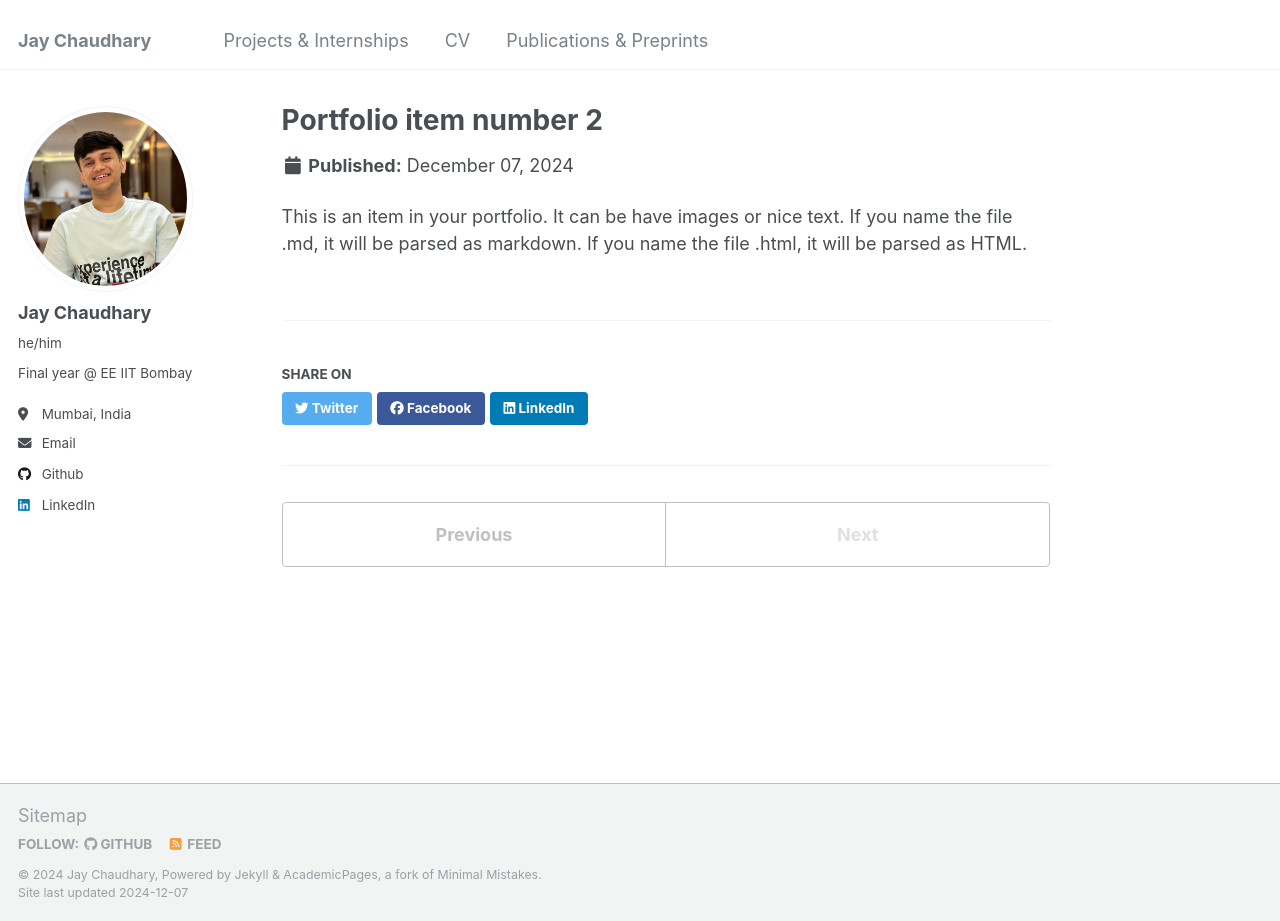
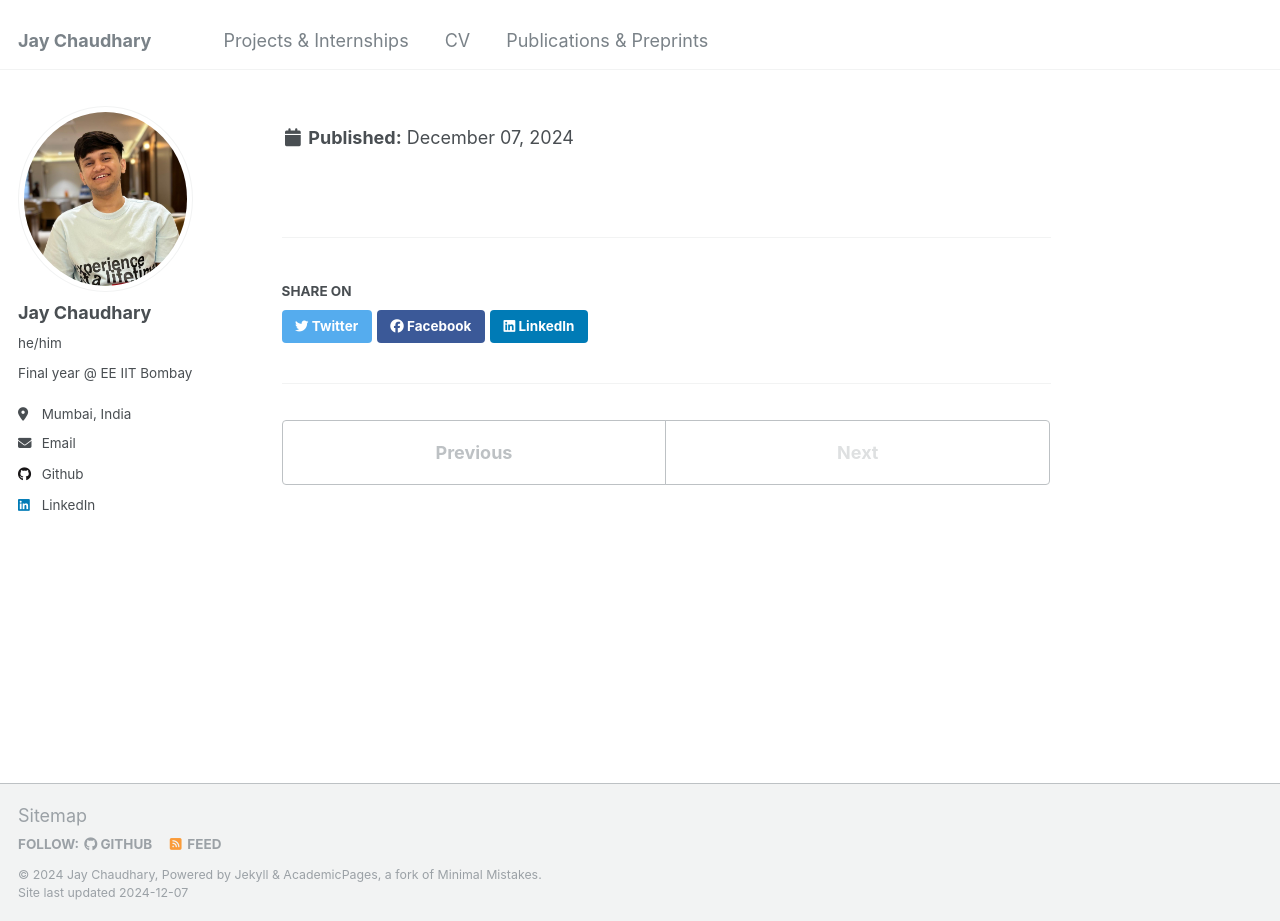
Before and after one commit to JayGC/jaygc.github.io, a Jekyll site: the page built from _portfolio/portfolio-2.html, in a window 1280 px wide and 921 px high. Built offline with Jekyll 4.4.1, drawn with Linux system fonts in a browser that asks for light colours.

Commit message:
Update portfolio-2.html

```diff
--- a/_portfolio/portfolio-2.html
+++ b/_portfolio/portfolio-2.html
@@ -1,7 +1,5 @@
 ---
-title: "Portfolio item number 2"
-excerpt: "Short description of portfolio item number 2 <br/><img src='/images/500x300.png'>"
-collection: portfolio
+title: ""
+excerpt: ""
+collection: projects
 ---
-
-This is an item in your portfolio. It can be have images or nice text. If you name the file .md, it will be parsed as markdown. If you name the file .html, it will be parsed as HTML.
```
